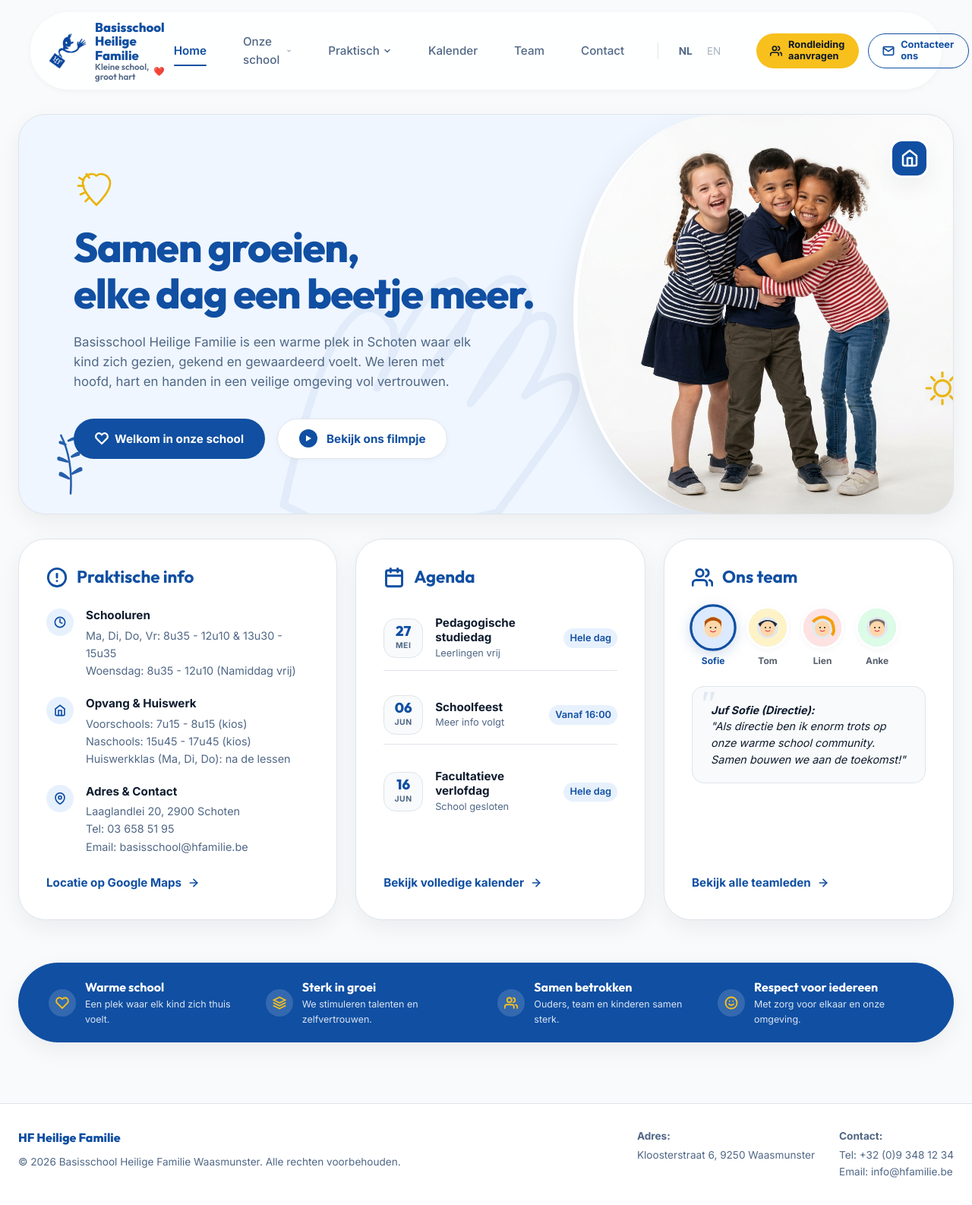
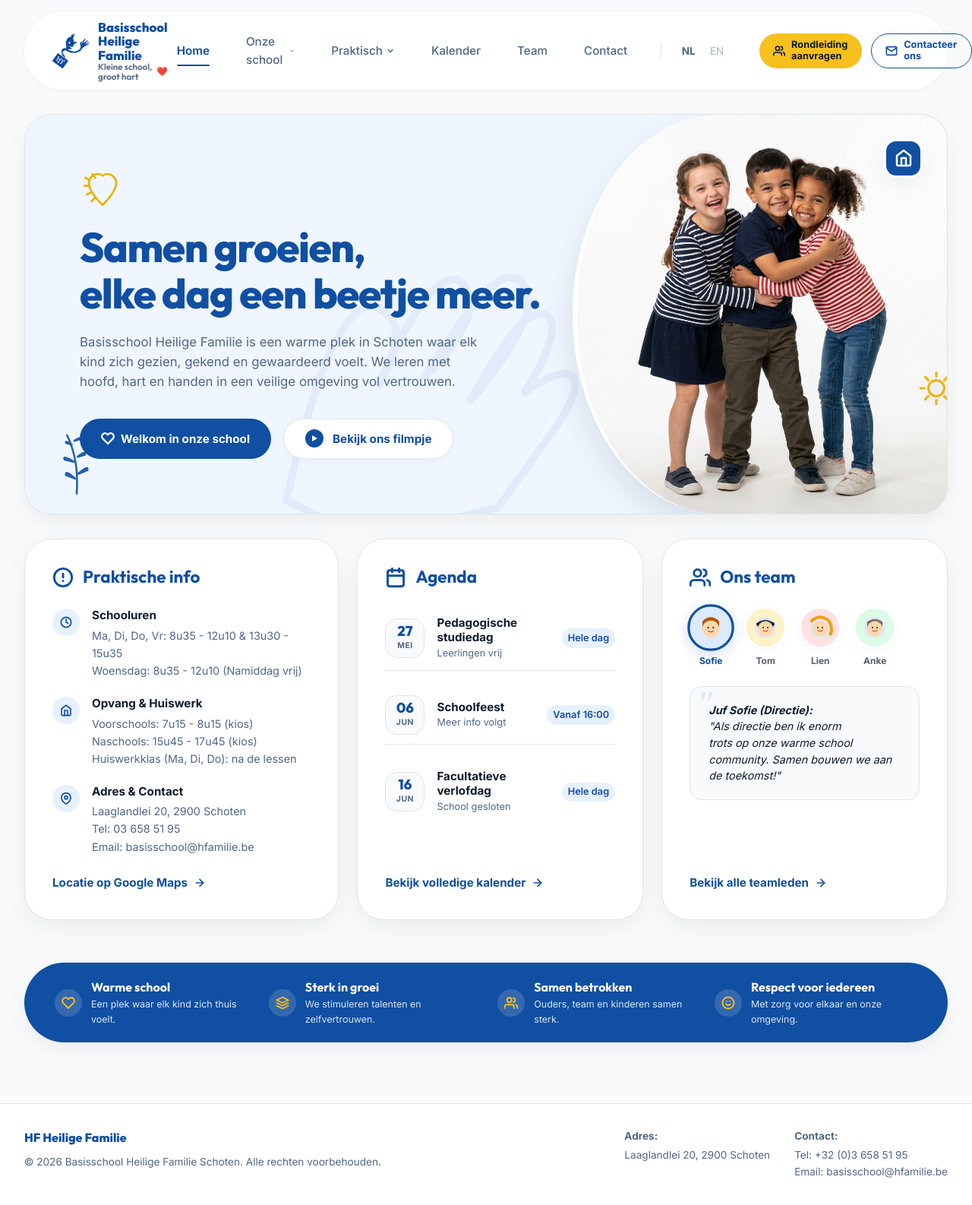
Before and after one commit to Emis-Dev/hfamilie, a React (Vite) app: page / in a window 1280 px wide. Shown: the whole page at 76% size. Built offline with nearby package versions, Linux system fonts and the light colour scheme.

Commit message:
fix: change hardcoded address/link references from Waasmunster to Schoten, and set fluid full-width layout

```diff
--- a/src/App.jsx
+++ b/src/App.jsx
@@ -387,7 +387,7 @@ function App() {
 
             </div>
 
-            <a href="https://maps.google.com/?q=Kloosterstraat+6,+9250+Waasmunster" target="_blank" rel="noopener noreferrer" className="bento-link">
+            <a href="https://maps.google.com/?q=Laaglandlei+20,+2900+Schoten" target="_blank" rel="noopener noreferrer" className="bento-link">
               {t.practical.moreInfo}
               <svg width="16" height="16" viewBox="0 0 24 24" fill="none" stroke="currentColor" strokeWidth="2.5" strokeLinecap="round">
                 <line x1="5" y1="12" x2="19" y2="12"></line>
@@ -541,19 +541,19 @@ function App() {
 
       {/* Footer Info Bottom */}
       <footer style={{ borderTop: '1px solid var(--color-border)', padding: '2rem 0', backgroundColor: '#ffffff', color: 'var(--color-text-muted)' }}>
-        <div className="container" style={{ display: 'flex', justifyContent: 'between', flexWrap: 'wrap', gap: '2rem' }}>
+        <div className="container" style={{ display: 'flex', justifyContent: 'space-between', flexWrap: 'wrap', gap: '2rem' }}>
           <div>
             <span style={{ fontFamily: 'var(--font-display)', fontWeight: 800, color: 'var(--color-primary)' }}>HF Heilige Familie</span>
-            <p style={{ fontSize: '0.85rem', marginTop: '0.5rem' }}>© {new Date().getFullYear()} Basisschool Heilige Familie Waasmunster. Alle rechten voorbehouden.</p>
+            <p style={{ fontSize: '0.85rem', marginTop: '0.5rem' }}>© {new Date().getFullYear()} Basisschool Heilige Familie Schoten. Alle rechten voorbehouden.</p>
           </div>
           <div style={{ display: 'flex', gap: '2rem', fontSize: '0.85rem', marginLeft: 'auto' }}>
             <div>
               <strong>Adres:</strong>
-              <p style={{ fontSize: '0.85rem', marginTop: '0.2rem' }}>Kloosterstraat 6, 9250 Waasmunster</p>
+              <p style={{ fontSize: '0.85rem', marginTop: '0.2rem' }}>Laaglandlei 20, 2900 Schoten</p>
             </div>
             <div>
               <strong>Contact:</strong>
-              <p style={{ fontSize: '0.85rem', marginTop: '0.2rem' }}>Tel: +32 (0)9 348 12 34<br/>Email: info@hfamilie.be</p>
+              <p style={{ fontSize: '0.85rem', marginTop: '0.2rem' }}>Tel: +32 (0)3 658 51 95<br/>Email: basisschool@hfamilie.be</p>
             </div>
           </div>
         </div>
--- a/src/index.css
+++ b/src/index.css
@@ -92,9 +92,9 @@ p {
 /* 3. Utility Layout Classes */
 .container {
   width: 100%;
-  max-width: 1280px;
+  max-width: 1720px;
   margin: 0 auto;
-  padding: 0 1.5rem;
+  padding: 0 2rem;
 }
 
 /* Main Grid Layout */
@@ -198,8 +198,8 @@ p {
   top: 1rem;
   z-index: 200;
   margin: 0.5rem auto 2.5rem;
-  width: calc(100% - 2rem);
-  max-width: 1200px;
+  width: calc(100% - 4rem);
+  max-width: 1680px;
   border-radius: 100px;
   border: 1px solid rgba(255, 255, 255, 0.4);
   box-shadow: var(--shadow-sm);
@@ -210,7 +210,7 @@ p {
   display: flex;
   justify-content: space-between;
   align-items: center;
-  padding: 0.6rem 1.5rem;
+  padding: 0.6rem 2.25rem;
   border-radius: 100px;
 }
 
```
